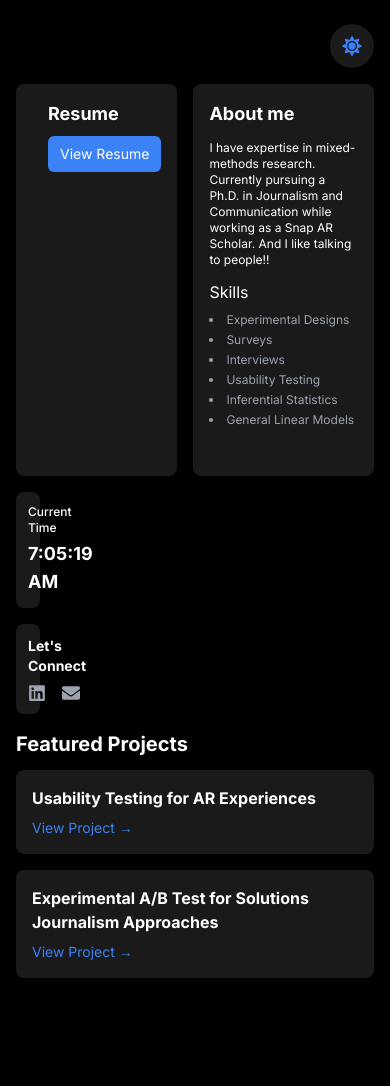
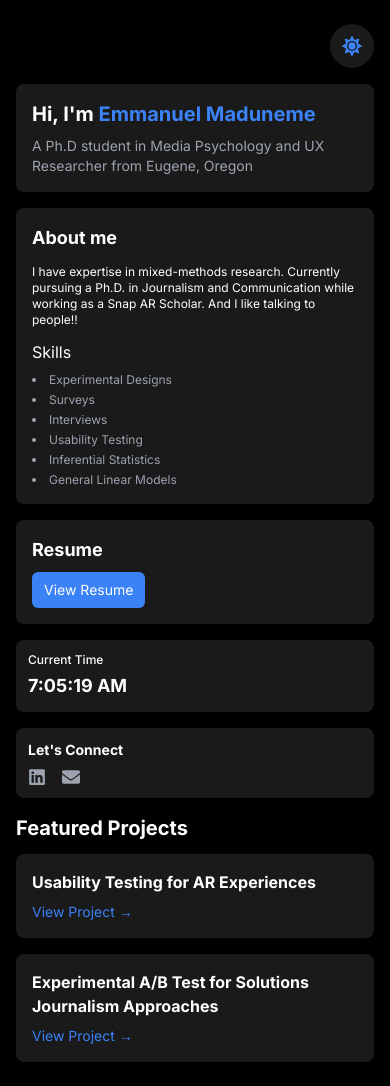
Before and after one commit to emaduneme/my-portfolio-website, a Next.js app: page / in a window 390 px wide. Before the commit the page ends 1002 px from the top, so only its background shows below. Built offline with nearby package versions, Linux system fonts and the light colour scheme.

Commit message:
Fix mobile layout to ensure welcome section and about me display properly

```diff
--- a/app/page.tsx
+++ b/app/page.tsx
@@ -31,15 +31,17 @@ export default function Home() {
       <div className="flex justify-end mb-4">
         <ThemeToggle />
       </div>
+
+      {/* Main Content Grid */}
       <div className="grid grid-cols-1 md:grid-cols-3 gap-4">
-        {/* Welcome Section */}
-        <div className="bg-card rounded-lg p-4 col-span-1 md:col-span-2 transition-transform duration-300 hover:scale-[1.02] hover:shadow-lg">
+        {/* Welcome Section - Always First on Mobile and Desktop */}
+        <div className="bg-card rounded-lg p-4 col-span-1 md:col-span-2 order-1 transition-transform duration-300 hover:scale-[1.02] hover:shadow-lg">
           <h1 className="text-xl md:text-2xl font-bold mb-2">Hi, I'm <span className="text-primary">Emmanuel Maduneme</span></h1>
           <p className="text-sm md:text-base text-gray-300">A Ph.D student in Media Psychology and UX Researcher from Eugene, Oregon</p>
         </div>
 
         {/* Resume Section */}
-        <div className="bg-card rounded-lg p-4 transition-transform duration-300 hover:scale-[1.02] hover:shadow-lg">
+        <div className="bg-card rounded-lg p-4 order-3 md:order-2 transition-transform duration-300 hover:scale-[1.02] hover:shadow-lg">
           <h2 className="text-lg md:text-xl font-bold mb-2">Resume</h2>
           <a
             href="https://drive.google.com/file/d/1AAW90y5jh3jaUHhOF0Ykyba4v2dY43c1/view?usp=drive_link"
@@ -51,8 +53,8 @@ export default function Home() {
           </a>
         </div>
 
-        {/* About Me Section */}
-        <div className="bg-card rounded-lg p-4 col-span-1 md:col-span-2 transition-transform duration-300 hover:scale-[1.02] hover:shadow-lg">
+        {/* About Me Section - Always Second on Mobile */}
+        <div className="bg-card rounded-lg p-4 col-span-1 md:col-span-2 order-2 md:order-3 transition-transform duration-300 hover:scale-[1.02] hover:shadow-lg">
           <h2 className="text-lg md:text-xl font-bold mb-3">About me</h2>
           <p className="mb-3 text-xs md:text-sm">I have expertise in mixed-methods research. Currently pursuing a Ph.D. in Journalism and Communication while working as a Snap AR Scholar. And I like talking to people!!</p>
 
@@ -68,7 +70,7 @@ export default function Home() {
         </div>
 
         {/* Side Section Container */}
-        <div className="flex flex-col justify-start space-y-4">
+        <div className="flex flex-col justify-start space-y-4 order-4">
           {/* Current Time Section */}
           <div className="bg-card rounded-lg p-3 transition-transform duration-300 hover:scale-[1.02] hover:shadow-lg">
             <h2 className="text-xs md:text-sm font-medium mb-1">Current Time</h2>
@@ -90,7 +92,7 @@ export default function Home() {
         </div>
 
         {/* Featured Projects Section */}
-        <div className="col-span-3">
+        <div className="col-span-1 md:col-span-3 order-5">
           <h2 className="text-xl md:text-2xl font-bold mb-3">Featured Projects</h2>
           <div className="grid grid-cols-1 md:grid-cols-2 gap-4">
             {/* Project 1 */}
```
